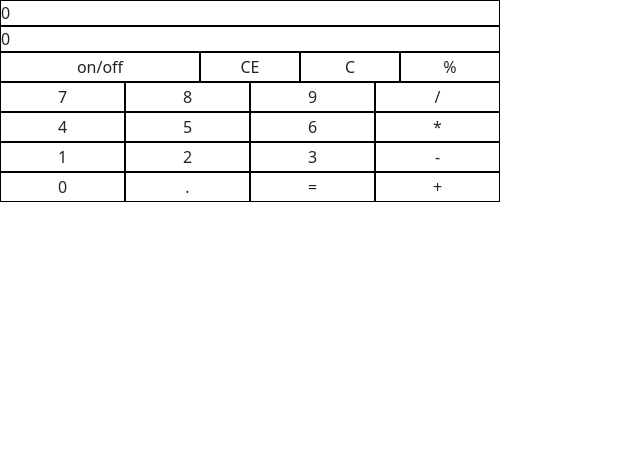
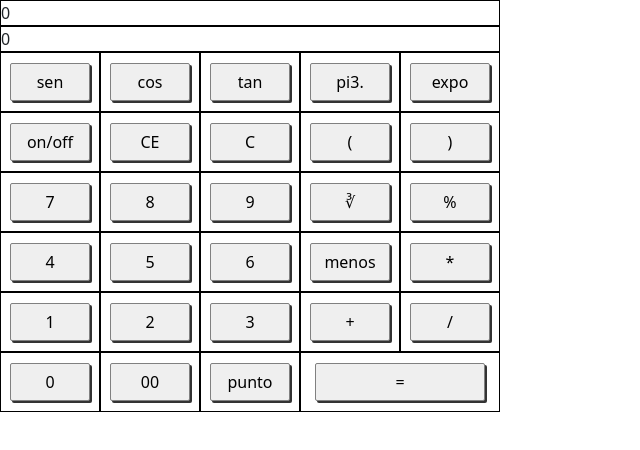
Before and after one commit to Nancy20m4c/calculadora, a plain HTML site: page index.html in a window 1280 px wide. Shown: the whole page, without its empty margins (0-640 px from the left). Drawn offline with nearby package versions, Linux system fonts and the light colour scheme.

Commit message:
cambios html y css

```diff
--- a/index.html
+++ b/index.html
@@ -17,94 +17,103 @@
     </div>
     <div id="botonera w100">
         <div class="fila w100">
-
-            <div class="columna w40">on/off</div>
-            <div class="columna w20">CE</div>
-            <div class="columna w20">C</div>
-            <div class="columna w20">%</div>
+            <div class="columna w20">
+                <button class="btn-calc">sen</button>
+            </div>
+            <div class="columna w20">
+                <button class="btn-calc">cos</button>
+            </div><div class="columna w20">
+                <button class="btn-calc">tan</button>
+            </div><div class="columna w20">
+                <button class="btn-calc">pi3.</button>
+            </div><div class="columna w20">
+                <button class="btn-calc">expo</button>
+            </div>
         </div>
         <div class="fila w100">
-            <div class="columna w25">7</div>
-            <div class="columna w25">8</div>
-            <div class="columna w25">9</div>
-            <div class="columna w25">/</div>
+            <div class="columna w20">
+                <button class="btn-calc">on/off</button>
+            </div>
+            <div class="columna w20">
+                <button class="btn-calc">CE</button>
+            </div>
+            <div class="columna w20">
+                <button class="btn-calc">C</button>
+            </div>
+            <div class="columna w20">
+                <button class="btn-calc">(</button>
+            </div>
+            <div class="columna w20">
+                <button class="btn-calc">)</button>
+            </div>
         </div>
         <div class="fila w100">
-            <div class="columna w25">4</div>
-            <div class="columna w25">5</div>
-            <div class="columna w25">6</div>
-            <div class="columna w25">*</div>
+            <div class="columna w20">
+                <button class="btn-calc">7</button>
+            </div>
+            <div class="columna w20">
+                <button class="btn-calc">8</button>
+            </div>
+            <div class="columna w20">
+                <button class="btn-calc">9</button>
+            </div>
+            <div class="columna w20">
+                <button class="btn-calc">&#8731;</button>
+            </div>
+            <div class="columna w20">
+                <button class="btn-calc">%</button>
+            </div>
         </div>
         <div class="fila w100">
-            <div class="columna w25">1</div>
-            <div class="columna w25">2</div>
-            <div class="columna w25">3</div>
-            <div class="columna w25">-</div>
+            <div class="columna w20">
+                <button class="btn-calc">4</button>
+            </div>
+            <div class="columna w20">
+                <button class="btn-calc">5</button>
+            </div>
+            <div class="columna w20">
+                <button class="btn-calc">6</button>
+            </div>
+            <div class="columna w20">
+                <button class="btn-calc">menos</button>
+            </div>
+            <div class="columna w20">
+                <button class="btn-calc">*</button>
+            </div>
         </div>
         <div class="fila w100">
-            <div class="columna w25">
-                0
+            <div class="columna w20">
+                <button class="btn-calc">1</button>
             </div>
-            <div class="columna w25">
-                .
+            <div class="columna w20">
+                <button class="btn-calc">2</button>
             </div>
-            <div class="columna w25">
-                =
+            <div class="columna w20">
+                <button class="btn-calc">3</button>
             </div>
-            <div class="columna w25">
-                +
+            <div class="columna w20">
+                <button class="btn-calc">+</button>
+            </div>
+            <div class="columna w20">
+                <button class="btn-calc">/</button>
+            </div>
         </div>
-    </div>
+        <div class="fila w100">
+            <div class="columna w20">
+                <button class="btn-calc">0</button>
+            </div>
+            <div class="columna w20">
+                <button class="btn-calc">00</button>
+            </div>
+            <div class="columna w20">
+                <button class="btn-calc">punto</button>
+            </div>
+            <div class="columna w40">
+                <button class="btn-calc">=</button>
+            </div>
+        </div>
 </div>
 
-
-<br>
-<br>
-<br>
-<br>
-<br>
-<br>
-
-
-<div id="contenedor" style="display: none;">
-    <div id="pantalla">
-            <p>0</p>
-            <p>0</p>
-
-    </div>
-    <div id="calculadora">
-        <p>
-            <input type="button" value="on/off" onclick="encenderApagar()" />
-            <input type="button" value="CE" onclick="borrarParcial()" />
-            <input type="button" value="C" onclick="borrarTotal()"  />
-            <input type="button" value="%" onclick="porcentaje()" />
-        </p>
-        <p>
-            <input type="button" value="7" onclick="numero('7')" />
-            <input type="button" value="8" onclick="numero('8')" />
-            <input type="button" value="9" onclick="numero('9')" />
-            <input type="button" value="/" onclick="operacion('/')"  />
-        </p>
-        <p>
-                <input type="button" value="4" onclick="numero('4')" />
-                <input type="button" value="5" onclick="numero('5')" />
-                <input type="button" value="6" onclick="numero('6')" />
-               <input type="button" value="*" onclick="operacion('*')" />
-        </p>
-        <p>
-            <input type="button" value="1" onclick="numero('1')" />
-            <input type="button" value="2" onclick="numero('2')" />
-            <input type="button" value="3" onclick="numero('3')" />
-            <input type="button" value="-" onclick="operacion('-')" />
-        </p>
-        <p>
-             <input type="button" value="0" onclick="numero('0')" />
-            <input type="button" value="." onclick="numero('.')" />
-            <input type="button" value="=" onclick="igualar()" />
-            <input type="button" value="+" onclick="operacion('+')" />
-        </p>
-    </div>
-</div>
 <script src='calculos.js'></script>
 <script src="https://cdn.jsdelivr.net/npm/bootstrap@5.1.3/dist/js/bootstrap.bundle.min.js" integrity="sha384-ka7Sk0Gln4gmtz2MlQnikT1wXgYsOg+OMhuP+IlRH9sENBO0LRn5q+8nbTov4+1p" crossorigin="anonymous"></script>
 
--- a/style.css
+++ b/style.css
@@ -48,20 +48,31 @@ input{
 
 }
 
+.btn-calc{
+    border: 1px solid gray;
+    background: re;
+    border-radius: 2px;
+    padding: 6px 1px;
+    box-shadow: 2px 2px 0px #333;
+    margin-bottom: 5px;
+    margin-top: 5px;
+    width: 90%;
+}
+.btn-calc:hover{
+    cursor: pointer;
+    box-shadow: -2px -2px 0px black;
+}
+
 .fila{
 
 }
 .columna{
     border: 1px solid black;
-    padding: 2px;
+    padding: 5px;
     text-align: center;
 }
 
-.columna:hover{
-    background-color: grey;
-    color: white;
-    cursor: pointer;
-}
+
 
 
 .w100{
```
